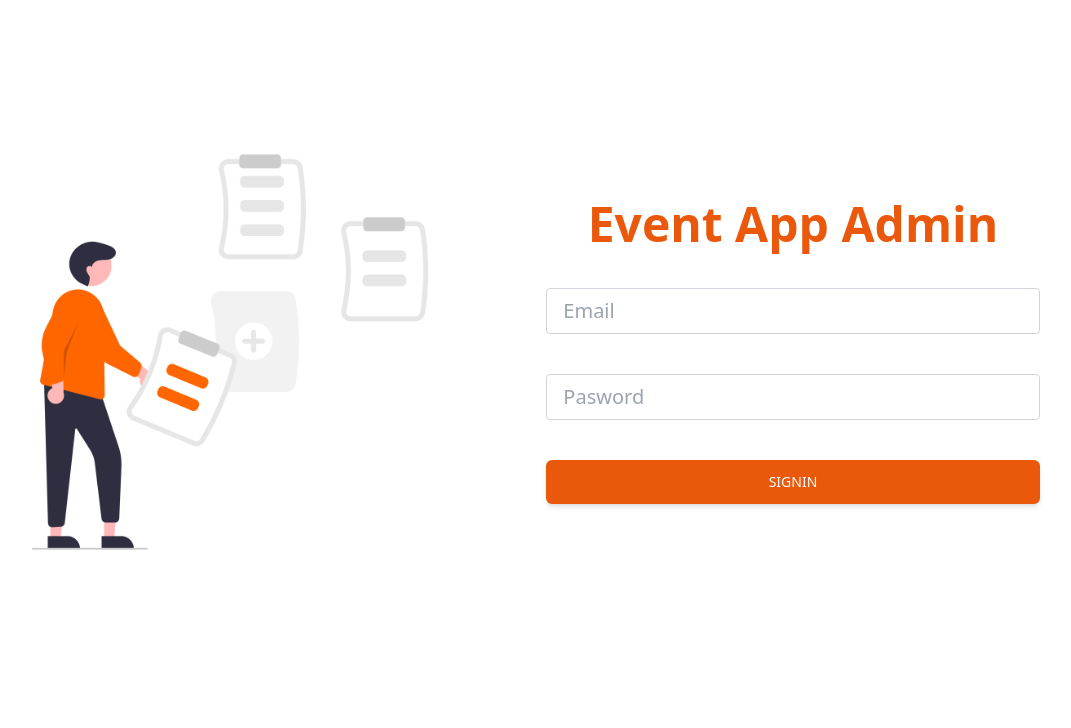
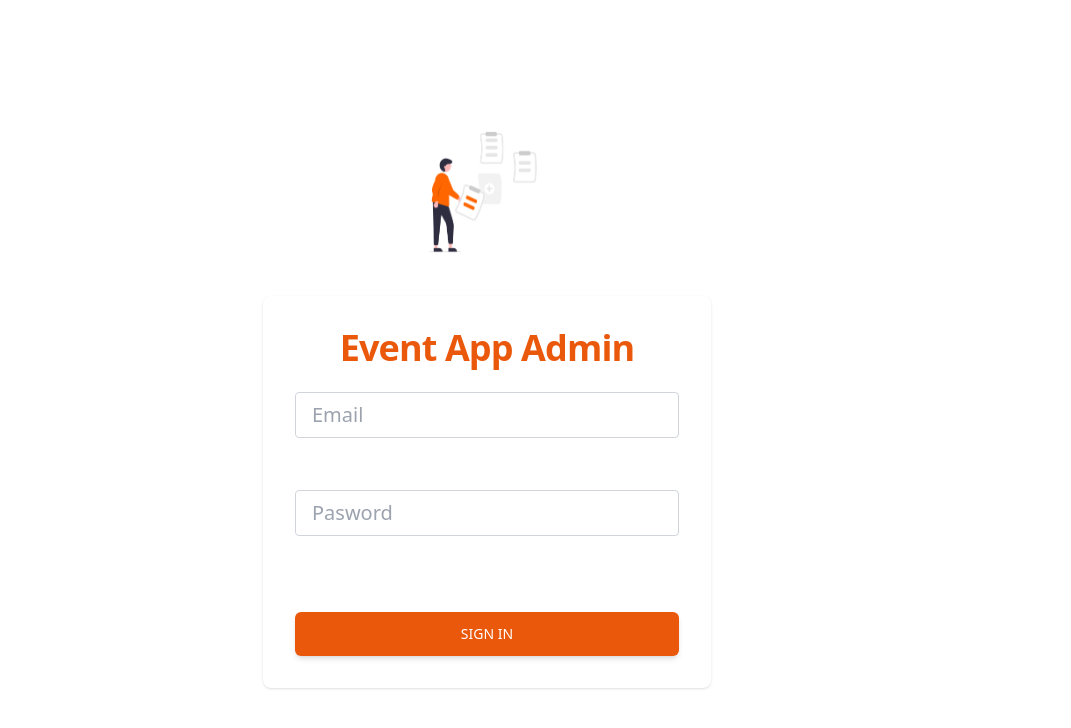
Before and after one commit to soroslie/event-app-admin-fe, a React (Create React App) app: page /login in a window 1280 px wide. Shown: the top 728 px of the page, without its empty margins (153-1224 px from the left). Built offline with nearby package versions, Linux system fonts and the light colour scheme.

Commit message:
refactor: apislice

```diff
--- a/package.json
+++ b/package.json
@@ -3,11 +3,13 @@
   "version": "0.1.0",
   "private": true,
   "dependencies": {
+    "@reduxjs/toolkit": "^1.8.6",
     "@testing-library/jest-dom": "^5.16.5",
     "@testing-library/react": "^13.4.0",
     "@testing-library/user-event": "^13.5.0",
     "react": "^18.2.0",
     "react-dom": "^18.2.0",
+    "react-redux": "^8.0.4",
     "react-router-dom": "^6.4.2",
     "react-scripts": "5.0.1",
     "web-vitals": "^2.1.4"
--- /dev/null
+++ b/src/assets/styles/components/Spinner.module.css
@@ -0,0 +1,35 @@
+.lds_ring {
+    display: inline-block;
+    position: relative;
+    width: 80px;
+    height: 80px;
+  }
+  .lds_ring div {
+    box-sizing: border-box;
+    display: block;
+    position: absolute;
+    width: 40px;
+    height: 40px;
+    margin: 8px;
+    border: 8px solid #ffa500;
+    border-radius: 50%;
+    animation: lds-ring 1.2s cubic-bezier(0.5, 0, 0.5, 1) infinite;
+    border-color: #ffa500 transparent transparent transparent;
+  }
+  .lds_ring div:nth-child(1) {
+    animation-delay: -0.45s;
+  }
+  .lds_ring div:nth-child(2) {
+    animation-delay: -0.3s;
+  }
+  .lds_ring div:nth-child(3) {
+    animation-delay: -0.15s;
+  }
+  @keyframes lds-ring {
+    0% {
+      transform: rotate(0deg);
+    }
+    100% {
+      transform: rotate(360deg);
+    }
+  }
--- /dev/null
+++ b/src/components/Spinner.jsx
@@ -0,0 +1,20 @@
+import React from 'react';
+import style from '../assets/styles/components/Spinner.module.css';
+
+function Spinner() {
+  return (
+    <div className="w-full flex">
+      <div className="mx-auto">
+
+        <div className={style.lds_ring}>
+          <div />
+          <div />
+          <div />
+          <div />
+        </div>
+      </div>
+    </div>
+  );
+}
+
+export default Spinner;
--- a/src/components/inputs/InputAuth.jsx
+++ b/src/components/inputs/InputAuth.jsx
@@ -1,13 +1,18 @@
 import React from 'react';
 
-function InputAuth({ type, placeholder }) {
+function InputAuth({
+  name, type, placeholder, handleChange, error,
+}) {
   return (
-    <div className="my-10">
+    <div className="my-5">
       <input
+        onChange={handleChange}
+        name={name}
         type={type}
         className="form-control block w-full px-4 py-2 text-xl font-normal text-gray-700 bg-white bg-clip-padding border border-solid border-gray-300 rounded transition ease-in-out m-0 focus:text-gray-700 focus:bg-white focus:border-orange-300 focus:outline-none"
         placeholder={placeholder}
       />
+      <p className={`${error ? 'visible' : 'invisible'} text-center mt-1 text-red-500`}>{!error ? '-' : error}</p>
     </div>
   );
 }
--- a/src/components/inputs/PrimaryButton.jsx
+++ b/src/components/inputs/PrimaryButton.jsx
@@ -1,7 +1,9 @@
 import React from 'react';
+import Spinner from '../Spinner';
 
-function PrimarryButton({ title, onClick }) {
+function PrimarryButton({ title, onClick, isLoading }) {
   return (
+    isLoading ? <Spinner /> : (
       <button
         onClick={onClick}
         type="submit"
@@ -9,6 +11,8 @@ function PrimarryButton({ title, onClick }) {
       >
         {title}
       </button>
+    )
+
   );
 }
 
--- a/src/index.js
+++ b/src/index.js
@@ -1,14 +1,19 @@
 import React from 'react';
 import ReactDOM from 'react-dom/client';
 import './index.css';
+import { Provider } from 'react-redux';
 import App from './App';
 import reportWebVitals from './reportWebVitals';
+import store from './store';
 
 const root = ReactDOM.createRoot(document.getElementById('root'));
 root.render(
-  <React.StrictMode>
-    <App />
-  </React.StrictMode>,
+  <Provider store={store}>
+    <React.StrictMode>
+      <App />
+    </React.StrictMode>
+  </Provider>,
+
 );
 
 reportWebVitals();
--- a/src/pages/Home.jsx
+++ b/src/pages/Home.jsx
@@ -1,5 +1,5 @@
 import React from 'react';
-import PageHeader from '../components/layout/PageHeader';
+import PageHeader from '../components/PageHeader';
 
 function Home() {
   return (
--- a/src/pages/Login.jsx
+++ b/src/pages/Login.jsx
@@ -1,25 +1,66 @@
-import React from 'react';
+import React, { useState } from 'react';
 import image from '../assets/login_logo.png';
 import InputAuth from '../components/inputs/InputAuth';
 import PrimarryButton from '../components/inputs/PrimaryButton';
+import { useAuthLoginMutation } from '../store/slices/apiSlice';
 
 function Login() {
+  const [buttonLoading, setButtonLoading] = useState(false);
+  const [login] = useAuthLoginMutation();
+
+  const [input, setInput] = useState({
+    email: '',
+    password: '',
+  });
+
+  const [inputError, setInputError] = useState({
+    emailError: '',
+    passwordError: '',
+  });
+
+  const handleChange = (e) => {
+    setInput({ ...input, [e.target.name]: e.target.value });
+  };
+
+  const onHandleLogin = (e) => {
+    e.preventDefault();
+
+    setButtonLoading(true);
+    login({
+      email: input.email,
+      password: input.password,
+    })
+      .unwrap()
+      .then((data) => {
+        setButtonLoading(false);
+      })
+      .catch((error) => {
+        console.log(error);
+        setButtonLoading(false);
+      });
+
+    return setInputError({
+      ...inputError,
+      emailError: '',
+      passwordError: '',
+    });
+  };
+
   return (
-    <div className="container h-screen px-12 py-12 -mt-12">
-      <div className="flex justify-center items-center flex-wrap h-full g-6 text-gray-800">
-        <div className="md:w-8/12 lg:w-6/12 mb-8 md:mb-0">
-          <img
-            src={image}
-            className="w-full"
-            alt="login logo"
-          />
-        </div>
-        <div className="md:w-8/12 lg:w-5/12 lg:ml-5">
-          <h1 className="text-center text-5xl mb-4 font-bold text-orange-600">Event App Admin</h1>
-          <form>
-            <InputAuth placeholder="Email" type="text" />
-            <InputAuth placeholder="Pasword" type="password" />
-            <PrimarryButton title="Signin" />
+    <div className="flex flex-col items-center justify-center px-6 py-8 mx-auto md:h-screen lg:py-0">
+      <div className="flex items-center mb-6 text-2xl font-semibold text-gray-900 dark:text-white">
+        <img className="w-40 h-40 mr-2" src={image} alt="logo" />
+      </div>
+      <div className="w-full bg-white rounded-lg shadow dark:border md:mt-0 sm:max-w-md xl:p-0">
+        <div className="p-6 space-y-4 md:space-y-6 sm:p-8">
+          <h1 className="text-2xl md:text-4xl text-center font-bold leading-tight tracking-tight text-orange-600 ">
+            Event App Admin
+          </h1>
+          <form className="space-y-4 md:space-y-6" onSubmit={onHandleLogin}>
+            <InputAuth placeholder="Email" type="text" onChange={handleChange} name="email" error={inputError.emailError} />
+            <InputAuth placeholder="Pasword" type="password" onChange={handleChange} name="password" error={inputError.passwordError} />
+            <div className="my-3" />
+            <PrimarryButton title="sign in" onClick={onHandleLogin} isLoading={buttonLoading} />
           </form>
         </div>
       </div>
--- a/src/store/index.js
+++ b/src/store/index.js
@@ -1,9 +1,13 @@
-import { configureStore } from "@reduxjs/toolkit";
-import logger from "./middlewares/logger";
+import { configureStore } from '@reduxjs/toolkit';
+import logger from './middlewares/logger';
+import { apiSlice } from './slices/apiSlice';
 
 const store = configureStore({
-  reducer: {},
-  middleware: (getDefaultMiddleware) => getDefaultMiddleware().concat(logger),
+  reducer: {
+    [apiSlice.reducerPath]: apiSlice.reducer,
+  },
+  middleware: (getDefaultMiddleware) => getDefaultMiddleware()
+    .concat(apiSlice.middleware).concat(logger),
 });
 
 export default store;
--- /dev/null
+++ b/src/store/slices/apiSlice.js
@@ -0,0 +1,38 @@
+import { createApi, fetchBaseQuery } from '@reduxjs/toolkit/query/react';
+import APIConstatnt from '../../constants/api';
+
+export const apiSlice = createApi({
+  reducerPath: 'api',
+  baseQuery: fetchBaseQuery({
+    mode: 'cors',
+    baseUrl: APIConstatnt.baseUrl,
+    prepareHeaders: (headers) => {
+      headers.set('Access-Control-Allow-Origin', '*');
+      headers.set('Content-type', 'application/json; charset=UTF-8');
+      return headers;
+    },
+  }),
+  tagTypes: ['Auth'],
+  endpoints: (builder) => ({
+    authLogin: builder.mutation({
+      query: ({
+        email, password,
+      }) => ({
+        url: '/auth/login',
+        method: 'POST',
+        body: {
+          email, password,
+        },
+      }),
+      invalidatesTags: (result, error, arg) => (!error ? ['Auth'] : []),
+    }),
+    invalidateBooks: builder.mutation({
+      invalidatesTags: ['Auth'],
+    }),
+  }),
+});
+
+export const {
+  useAuthLoginMutation,
+  useInvalidateBooksMutation,
+} = apiSlice;
```
Also changed, not shown: src/pages/DashboardUsers.jsx (+56 -2 lines), src/components/PageHeader.jsx (renamed from src/components/layout/PageHeader.jsx), 1 other file (tests, documents, lock files or other folders). Lines whose indentation alone changed are shown as unchanged.
